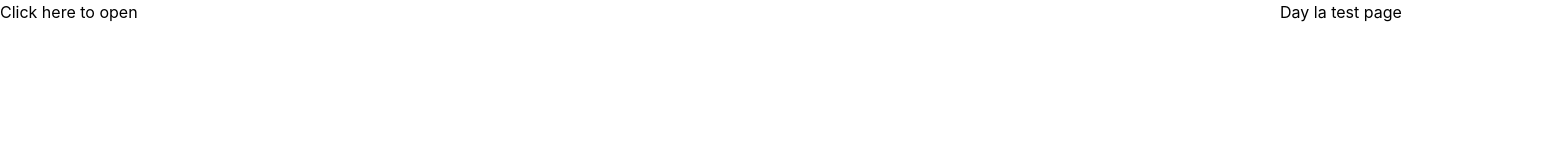
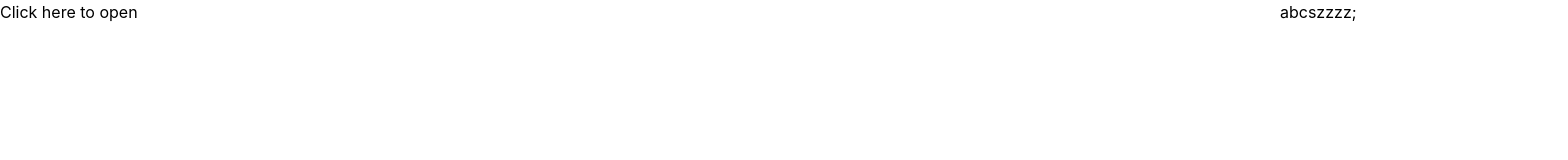
Before and after one commit to NubeS3/administrator-web, a React (Create React App) app: page /ui-test in a window 1280 px wide. Shown: the top 160 px of the page, 1568 px wide, since content can reach past the window. Built offline with nearby package versions, Linux system fonts and the light colour scheme; no server answers.

Commit message:
add close handle

```diff
--- a/src/components/SideDrawer/SideDrawer.js
+++ b/src/components/SideDrawer/SideDrawer.js
@@ -1,11 +1,13 @@
-import React, { useState } from 'react';
+import React, { cloneElement, useState } from 'react';
 
-const SideDrawerN = ({ children }) => {
+const SideDrawer = ({ children }) => {
   const [isShow, setShow] = useState(false);
 
   let drawerClasses = ' transition transform translate-x-full ';
   let backdropClasses = ' ';
   let closeBtn = <></>;
+
+  const customChildren = cloneElement(children, { close, open });
 
   if (isShow) {
     drawerClasses = 'transition transform translate-x-0';
@@ -34,7 +36,7 @@ const SideDrawerN = ({ children }) => {
         }
       >
         <div className="flex flex-col sm:flex-row sm:justify-around ">
-          <div className=" h-screen">{children} </div>
+          <div className=" h-screen">{customChildren}</div>
         </div>
       </div>
       <div onClick={open}>Click here to open</div>
@@ -43,4 +45,4 @@ const SideDrawerN = ({ children }) => {
   );
 };
 
-export default SideDrawerN;
+export default SideDrawer;
--- a/src/view/pages/UITestPage.js
+++ b/src/view/pages/UITestPage.js
@@ -6,10 +6,19 @@ const UITestPage = (props) => {
   return (
     <div>
       <SideDrawer>
-        <div className="w-72">Day la test page</div>
+        <CustomButton1>abcszzzz</CustomButton1>
       </SideDrawer>
     </div>
   );
 };
 
+const CustomButton1 = ({ close, children }) => {
+  return (
+    <div>
+      {/* ....ui owr ddy nhe */}
+      <button onClick={close}>{children}</button>;
+    </div>
+  );
+};
+
 export default UITestPage;
```
